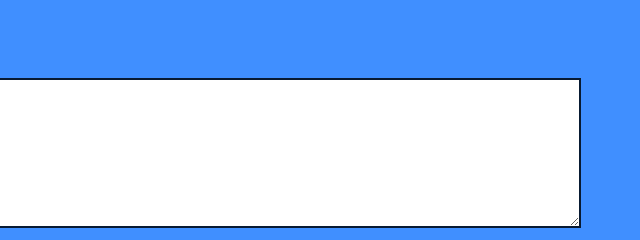
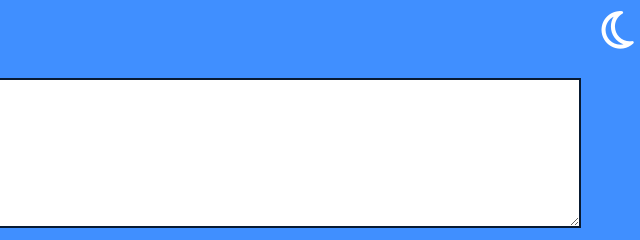
Before and after one commit to jeevashhkjs/keyboard-task-js, a plain HTML site: page index.html in a window 1280 px wide. Shown: the top 240 px of the page, 640-1280 px from the left. Drawn offline with Linux system fonts and the light colour scheme; the site is published under a folder, as on GitHub Pages, so addresses that start at the root find nothing.

Commit message:
fully finished

```diff
--- a/index.html
+++ b/index.html
@@ -95,6 +95,6 @@
             </div>
         </div>
     </div>
-    <script src="/keyboard.js"></script>
+    <script src="keyboard.js"></script>
 </body>
 </html>
```
Also changed, not shown: keyboard.js (+1 -7 lines).
